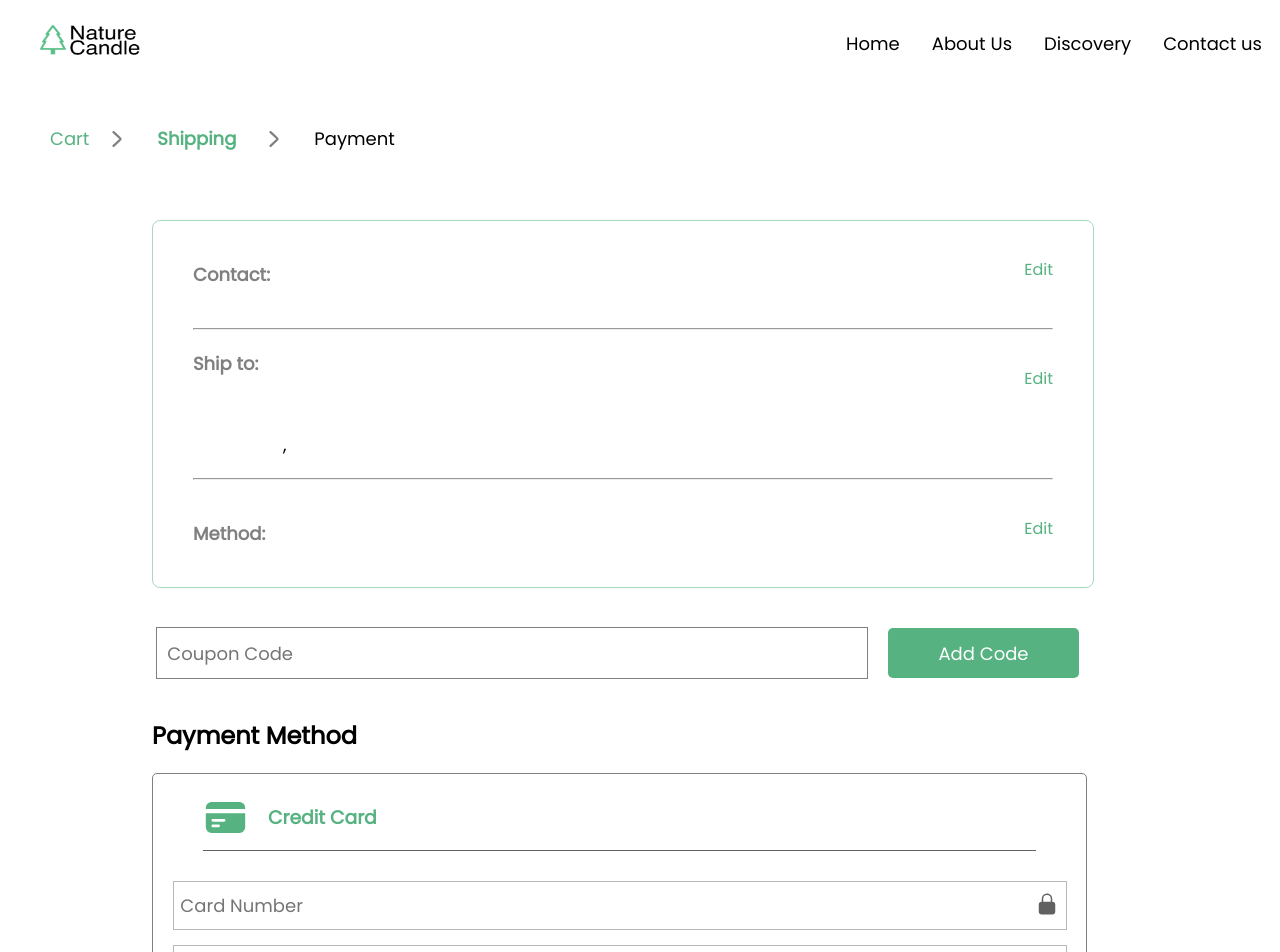
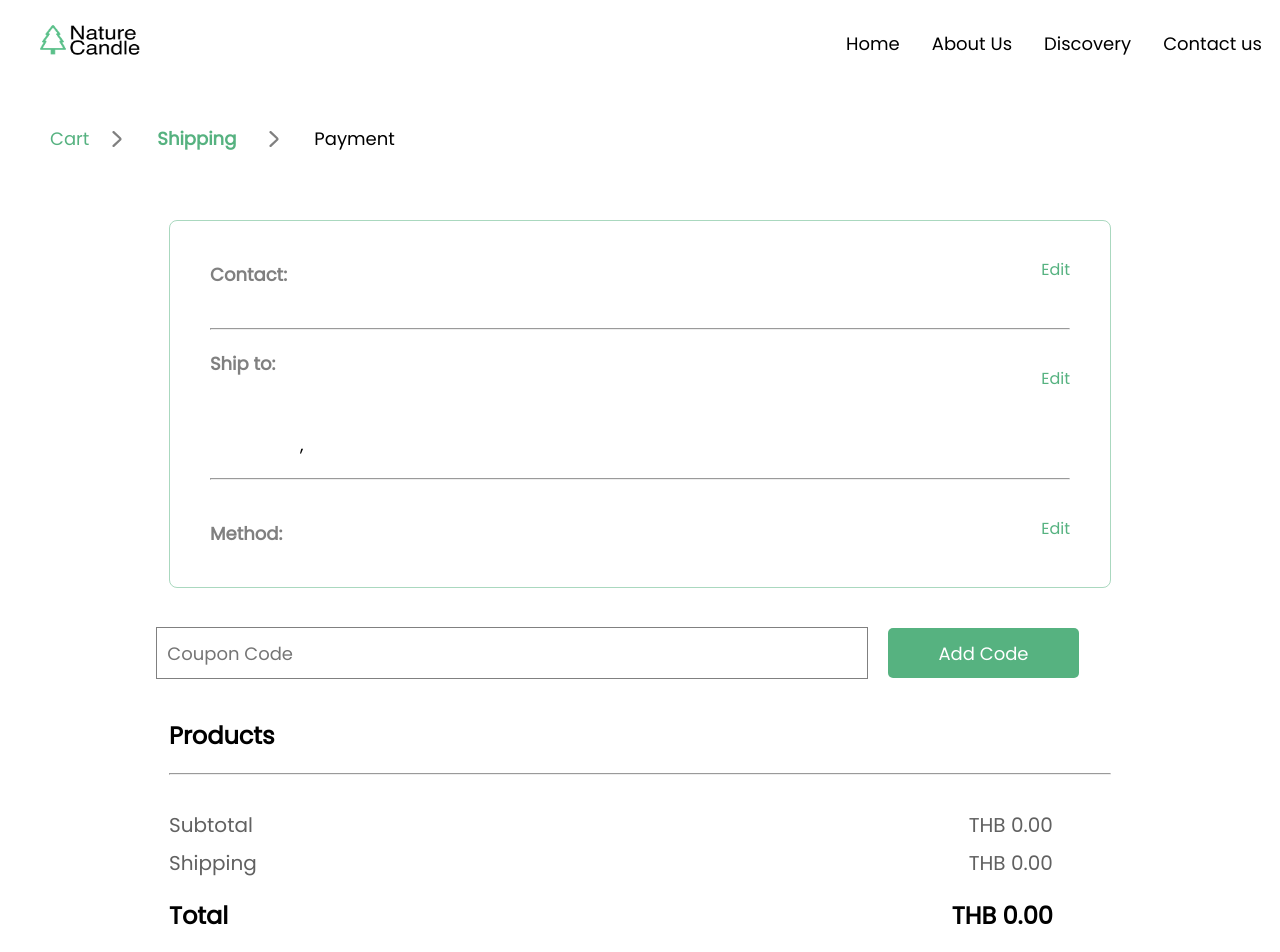
Before and after one commit to jajerrr/Candle-cn334, a Next.js app: page /payment in a window 1280 px wide. Shown: the top 952 px of the page. Built offline with nearby package versions, Linux system fonts and the light colour scheme.

Commit message:
remove credit card

```diff
--- a/pages/payment.js
+++ b/pages/payment.js
@@ -200,7 +200,7 @@ const PaymentPage = () => {
                     </div>
 
                     {/* Payment Method */}
-                    <h2 className={styles.paymentMethod}>Payment Method</h2>
+                    {/*<h2 className={styles.paymentMethod}>Payment Method</h2>
 
                     <div className={styles.paymentMethodBox} style={{ display: 'flex', flexDirection: 'column', gap: '10px' }}>
                         <div className={styles.headBox}>
@@ -214,9 +214,9 @@ const PaymentPage = () => {
 
 
 
-                        {/* กล่องสำหรับการกรอกข้อมูล Card Number */}
+                        {/* กล่องสำหรับการกรอกข้อมูล Card Number
                         <form className={styles.cardNumBox}>
-                            <div className={styles.inputWrapper}> {/* กล่องห่อ */}
+                            <div className={styles.inputWrapper}> {/* กล่องห่อ
                                 <input
                                     name="cardnumber"
                                     value={sender.cardnumber}
@@ -225,7 +225,7 @@ const PaymentPage = () => {
                                     className={styles.textName}
                                     required
                                 />
-                                {/* ไอคอนที่ขวาของ input */}
+                                * ไอคอนที่ขวาของ input *
                                 <svg xmlns="http://www.w3.org/2000/svg" viewBox="0 0 24 24" fill="currentColor" className={styles.iconcardnum}>
                                     <path fillRule="evenodd" d="M12 1.5a5.25 5.25 0 0 0-5.25 5.25v3a3 3 0 0 0-3 3v6.75a3 3 0 0 0 3 3h10.5a3 3 0 0 0 3-3v-6.75a3 3 0 0 0-3-3v-3c0-2.9-2.35-5.25-5.25-5.25Zm3.75 8.25v-3a3.75 3.75 0 1 0-7.5 0v3h7.5Z" clipRule="evenodd" />
                                 </svg>
@@ -234,7 +234,7 @@ const PaymentPage = () => {
 
 
 
-                        {/* กล่องสำหรับการกรอกข้อมูล Holder Name */}
+                         กล่องสำหรับการกรอกข้อมูล Holder Name
                         <form className={styles.holderNameBox}>
                             <input
                                 name="holdername"
@@ -246,7 +246,7 @@ const PaymentPage = () => {
                             />
                         </form>
 
-                        {/* กล่องสำหรับการกรอกข้อมูล Expiration และ CVV */}
+                        * กล่องสำหรับการกรอกข้อมูล Expiration และ CVV *
                         <form className={styles.cvvBox}>
                             <div style={{ display: 'flex', gap: '10px' }}>
                                 <input
@@ -257,7 +257,7 @@ const PaymentPage = () => {
                                     className={styles.textName}
                                     required
                                 />
-                                {/* Wrapper สำหรับ input CVV และไอคอน */}
+                                * Wrapper สำหรับ input CVV และไอคอน *
                                 <div className={styles.inputWrapper}>
                                     <input
                                         name="cvv"
@@ -267,7 +267,7 @@ const PaymentPage = () => {
                                         className={styles.textName}
                                         required
                                     />
-                                    {/* ไอคอน SVG */}
+                                    * ไอคอน SVG *
                                     <svg xmlns="http://www.w3.org/2000/svg" viewBox="0 0 24 24" fill="currentColor" className={styles.iconcvv}>
                                         <path fillRule="evenodd" d="M2.25 12c0-5.385 4.365-9.75 9.75-9.75s9.75 4.365 9.75 9.75-4.365 9.75-9.75 9.75S2.25 17.385 2.25 12Zm8.706-1.442c1.146-.573 2.437.463 2.126 1.706l-.709 2.836.042-.02a.75.75 0 0 1 .67 1.34l-.04.022c-1.147.573-2.438-.463-2.127-1.706l.71-2.836-.042.02a.75.75 0 1 1-.671-1.34l.041-.022ZM12 9a.75.75 0 1 0 0-1.5.75.75 0 0 0 0 1.5Z" clipRule="evenodd" />
                                     </svg>
@@ -275,7 +275,7 @@ const PaymentPage = () => {
                             </div>
                         </form>
 
-                    </div>
+                    </div> */}
 
 
                     {/* Products Information */}
```
